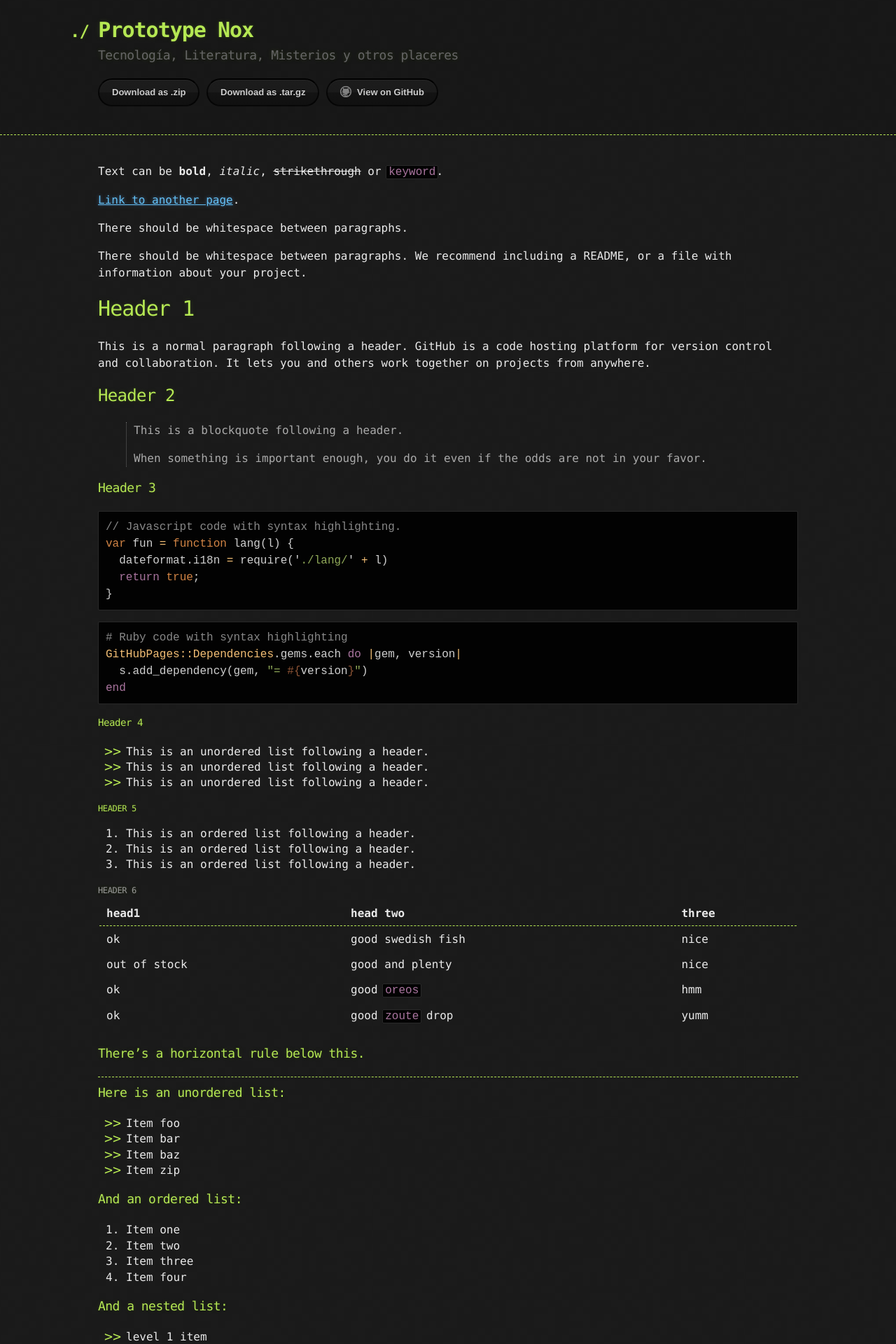
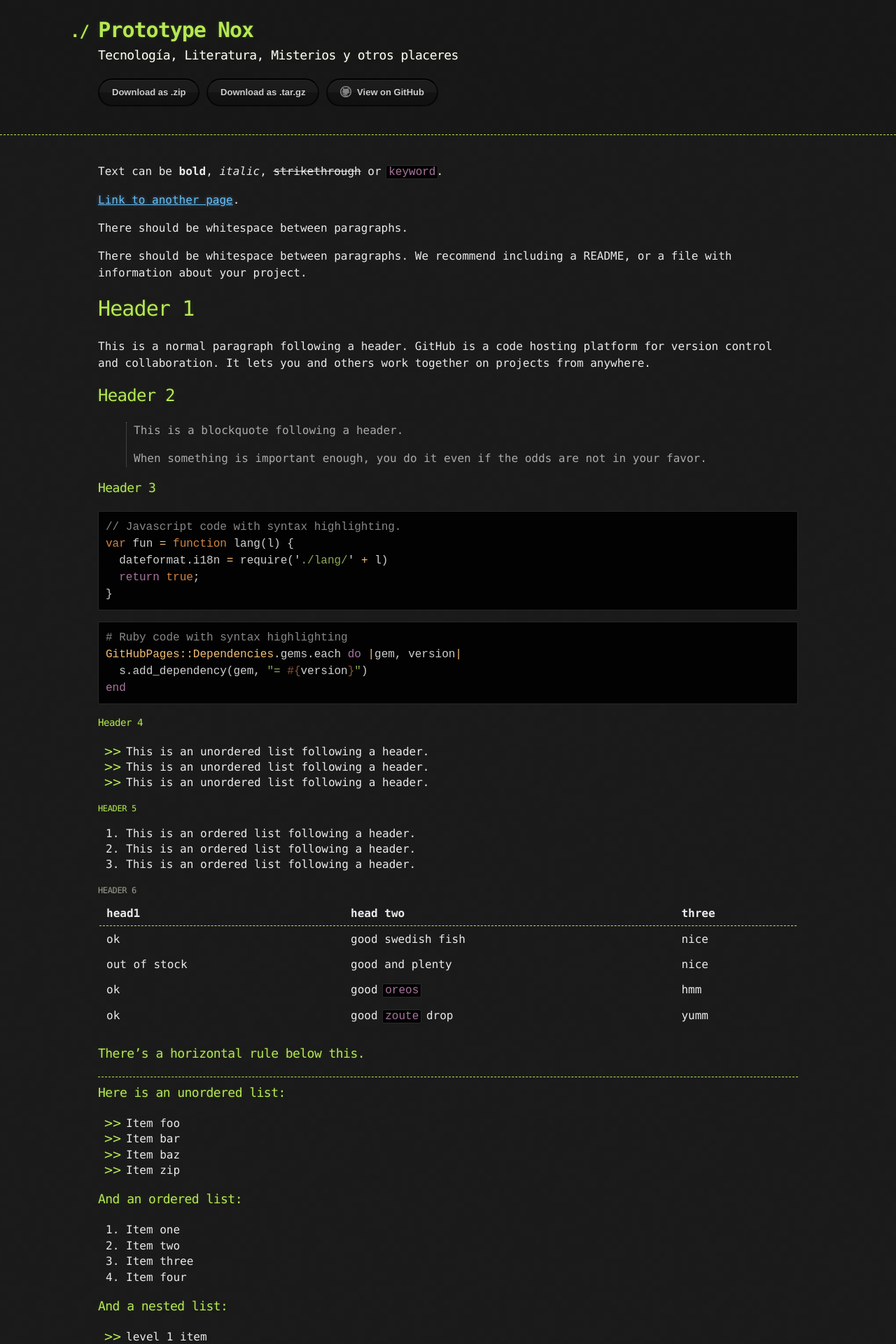
Before and after one commit to prototypenox/prototypenox.github.io, a Jekyll site: the page built from index.md, in a window 1280 px wide. Shown: the top 1920 px of the page at 70% size. Built offline with Jekyll 4.4.1, drawn with Linux system fonts in a browser that asks for light colours.

Commit message:
Update jekyll-theme-hacker.scss

```diff
--- a/_sass/jekyll-theme-hacker.scss
+++ b/_sass/jekyll-theme-hacker.scss
@@ -85,7 +85,7 @@ header h1:before {
 header h2 {
   font-size: 18px;
   font-weight: 300;
-  color: #666;
+  color: white;
 }
 
 #downloads .btn {
```
